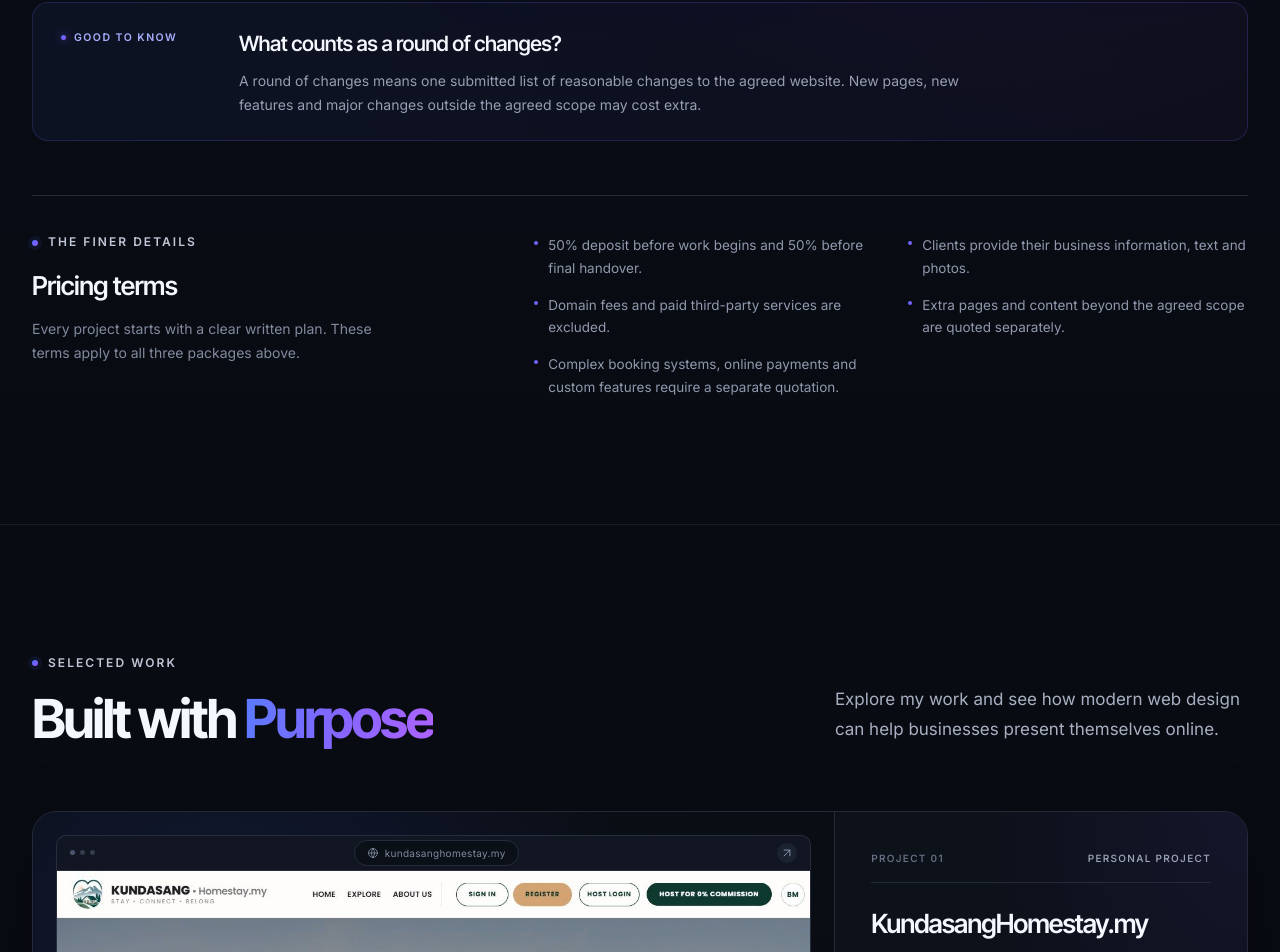
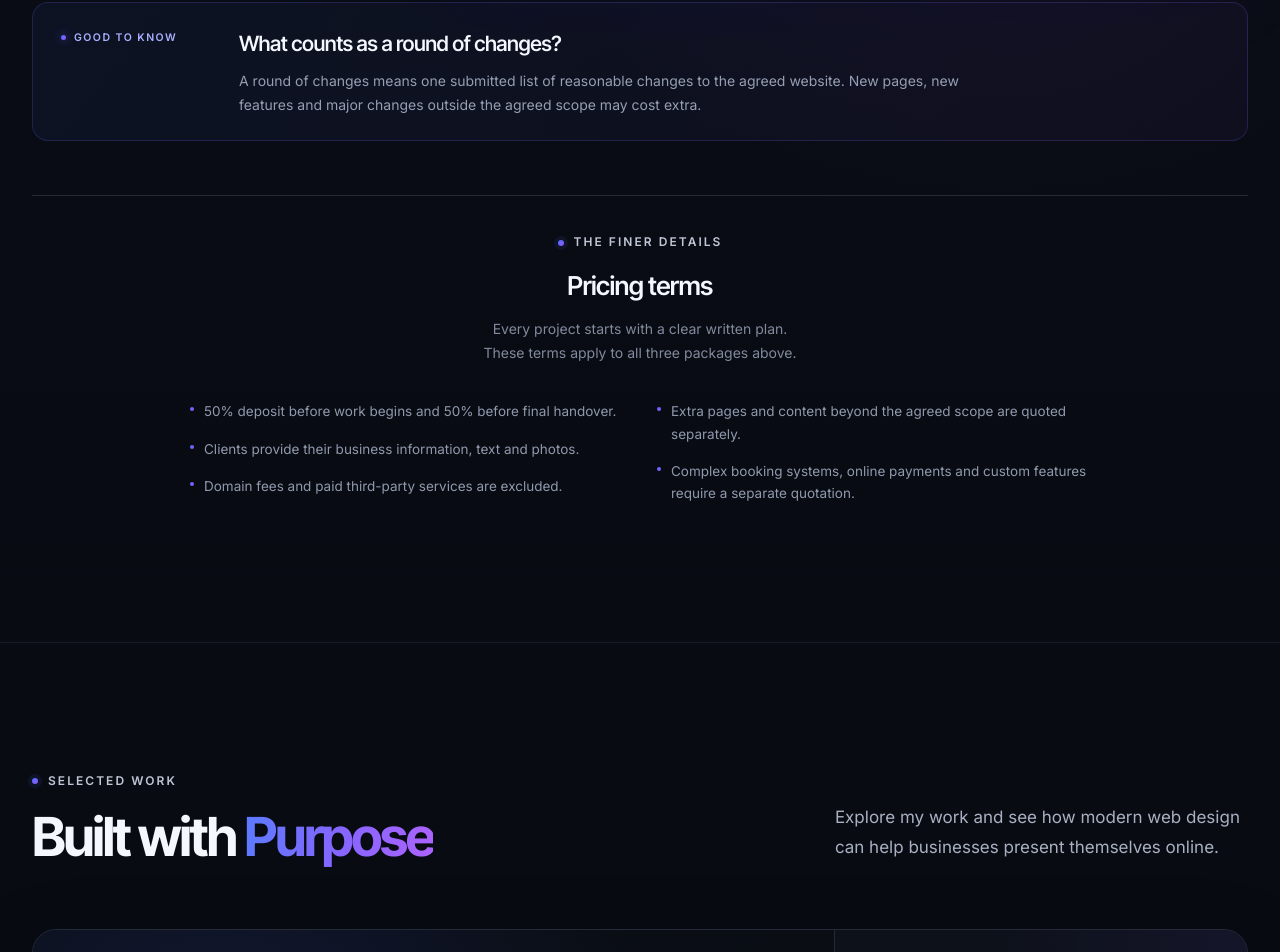
Before and after one commit to venomz92-boop/nickwebdev, a React (Vite) app: page / in a window 1280 px wide. Shown: the part 3178-4130 px from the top of the page. Built offline with nearby package versions, Linux system fonts and the light colour scheme.

Commit message:
Add files via upload

```diff
--- a/src/styles.css
+++ b/src/styles.css
@@ -2337,12 +2337,18 @@ button {
 }
 
 .pricing-terms {
-  display: grid;
-  grid-template-columns: minmax(0, 0.75fr) minmax(0, 1.25fr);
-  gap: 74px;
   margin-top: 54px;
   padding-top: 38px;
   border-top: 1px solid var(--border);
+}
+
+.pricing-terms__intro {
+  display: flex;
+  flex-direction: column;
+  align-items: center;
+  max-width: 660px;
+  margin-inline: auto;
+  text-align: center;
 }
 
 .pricing-terms__intro h3 {
@@ -2354,10 +2360,11 @@ button {
 }
 
 .pricing-terms__intro > p:last-child {
-  max-width: 360px;
+  max-width: 540px;
   color: #818a9d;
   font-size: 14px;
   line-height: 1.7;
+  text-wrap: balance;
 }
 
 .pricing-terms__intro .eyebrow {
@@ -2365,16 +2372,20 @@ button {
 }
 
 .pricing-terms__list {
-  display: grid;
-  grid-template-columns: repeat(2, minmax(0, 1fr));
-  gap: 15px 34px;
+  columns: 2;
+  column-gap: 34px;
+  max-width: 900px;
+  margin: 36px auto 0;
   list-style: none;
+  text-align: left;
 }
 
 .pricing-terms__list li {
   display: flex;
   align-items: flex-start;
   gap: 10px;
+  margin-bottom: 15px;
+  break-inside: avoid;
   color: #9099ad;
   font-size: 13.5px;
   line-height: 1.65;
@@ -3650,8 +3661,7 @@ button {
   }
 
   .pricing-terms {
-    grid-template-columns: 1fr;
-    gap: 30px;
+    margin-top: 46px;
   }
 
   .project {
@@ -3967,7 +3977,7 @@ button {
   }
 
   .pricing-terms__list {
-    grid-template-columns: 1fr;
+    columns: 1;
   }
 
   .portfolio {
```
